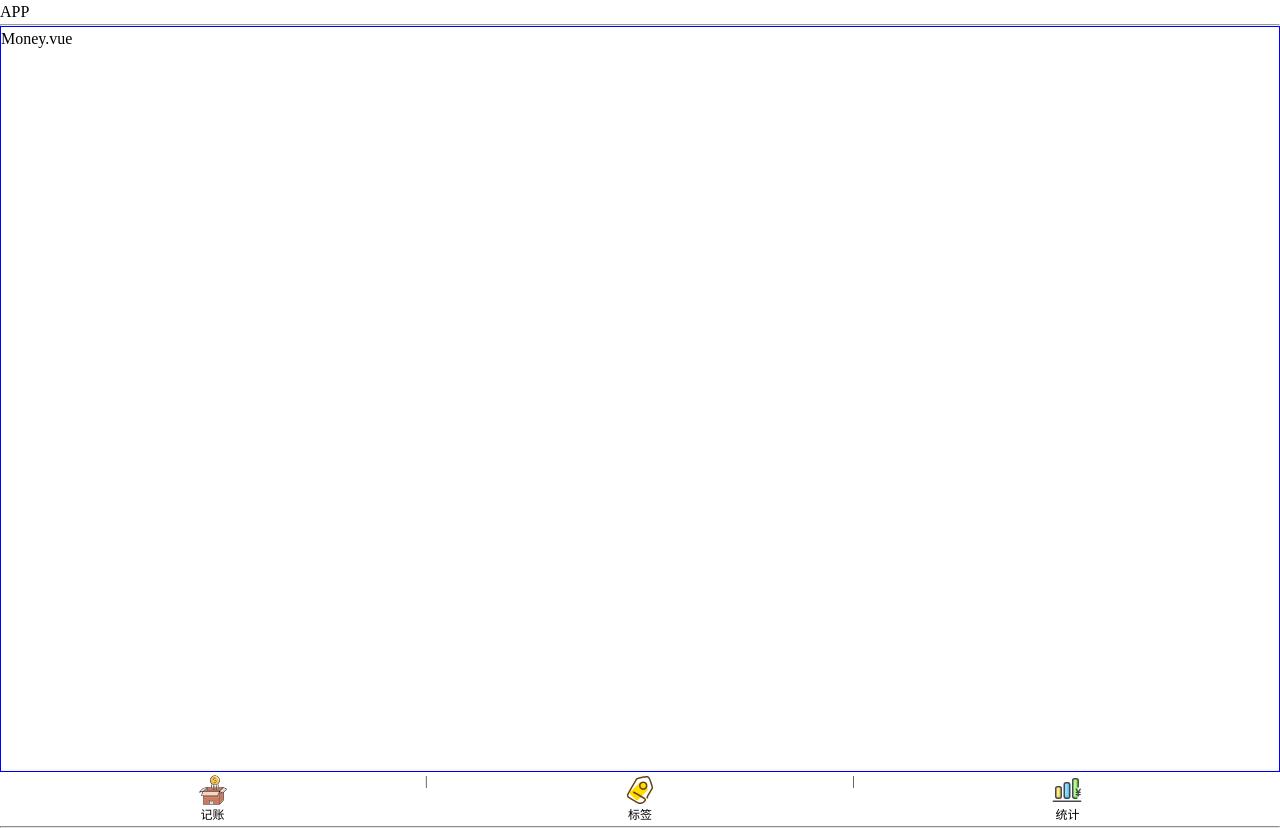
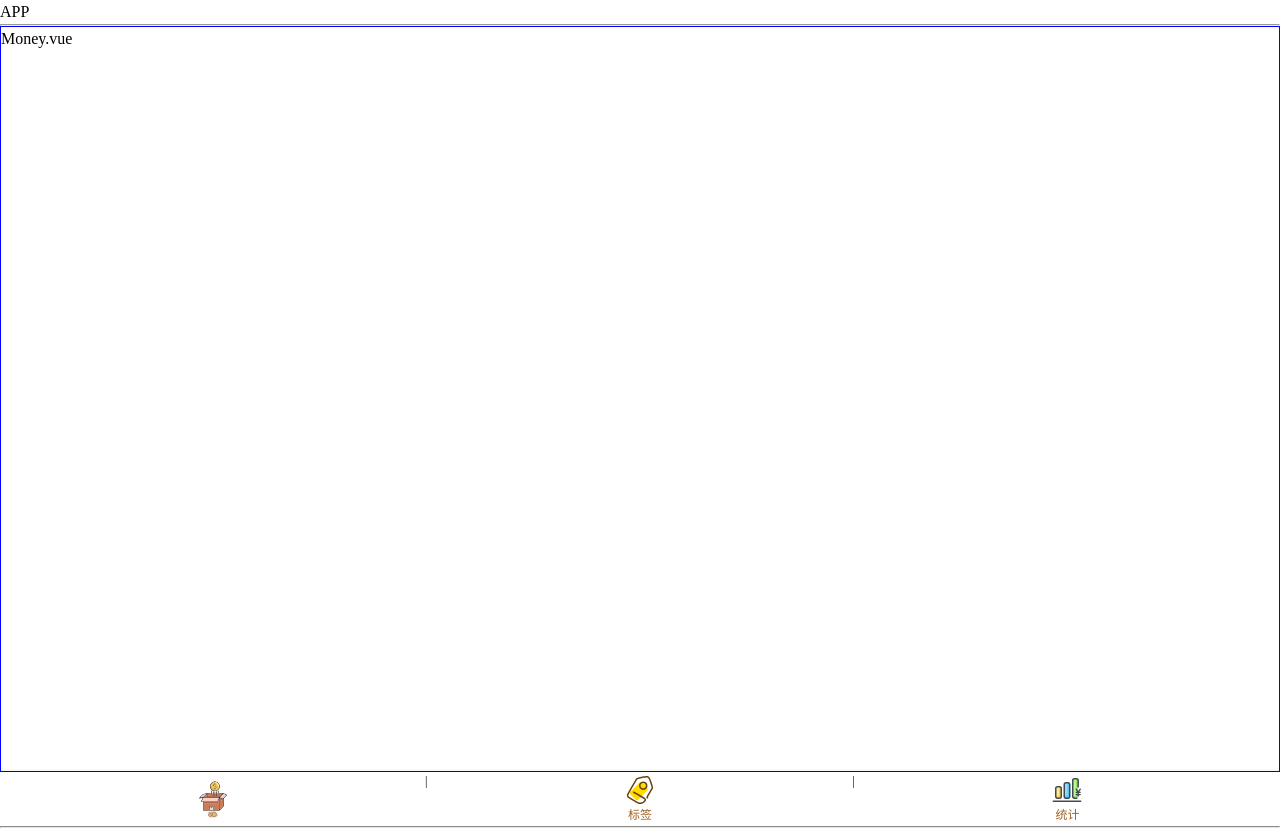
Before and after one commit to linmiaomiao1998/myblog, a Vue app in the folder nekobill/: page /#/money in a window 1280 px wide. Built offline with nearby package versions, Linux system fonts and the light colour scheme.

Commit message:
active class 更改

```diff
--- a/nekobill/src/components/Nav.vue
+++ b/nekobill/src/components/Nav.vue
@@ -1,16 +1,17 @@
 import Nav from '@/components/Nav.vue';
+import { RouteConfig from 'vue-router';
 <template>
       <nav>
-      <router-link to="/money" class="item">
+      <router-link to="/money" class="item" active-class="selected">
       <Icon name="money"/>
       记账
       </router-link>
       |
-      <router-link to="/labels" class="item">
+      <router-link to="/labels" class="item" active-class="selected">
       <Icon name="label"/>
       标签</router-link>
       |
-      <router-link to="/statistics" class="item">
+      <router-link to="/statistics" class="item" active-class="selected">
          <Icon name="statistics"/>
       统计</router-link>
       </nav>
@@ -37,11 +38,38 @@ export default {
     align-items: center;
     flex-direction: column;
     padding: 2px 0;
+    color: #A06225;
     .icon{
       width: 32px;
       height: 32px;
+
     }
    }
+   > .item.selected{
+     text-align: center;
+            padding: 2px;
+            margin: 0;
+            font-family: helvetica, arial, sans-serif;
+            font-size: 4px;
+            font-weight: bold;
+            color:#F2DAA8;
+            /*background-color: #F0CC82;
+
+            /*text-shadow: 1px 1px white,-1px -1px #333;*/
+            /*text-shadow: -1px -1px white,1px 1px #333;*/
+           text-shadow: -1px 0 #A06225,1px 0#A06225,0 1px #A06225,0 -1px #A06225;
+           animation:selectedSlide 0.5s;
+   }
+    }
+@keyframes selectedSlide{
+  0%{
+    color:#A06225;
+    }
+    30%{
+      color:wheat;
+    }
+  100%{
+   color:#F2DAA8;
   }
-
+}
 </style>
```
